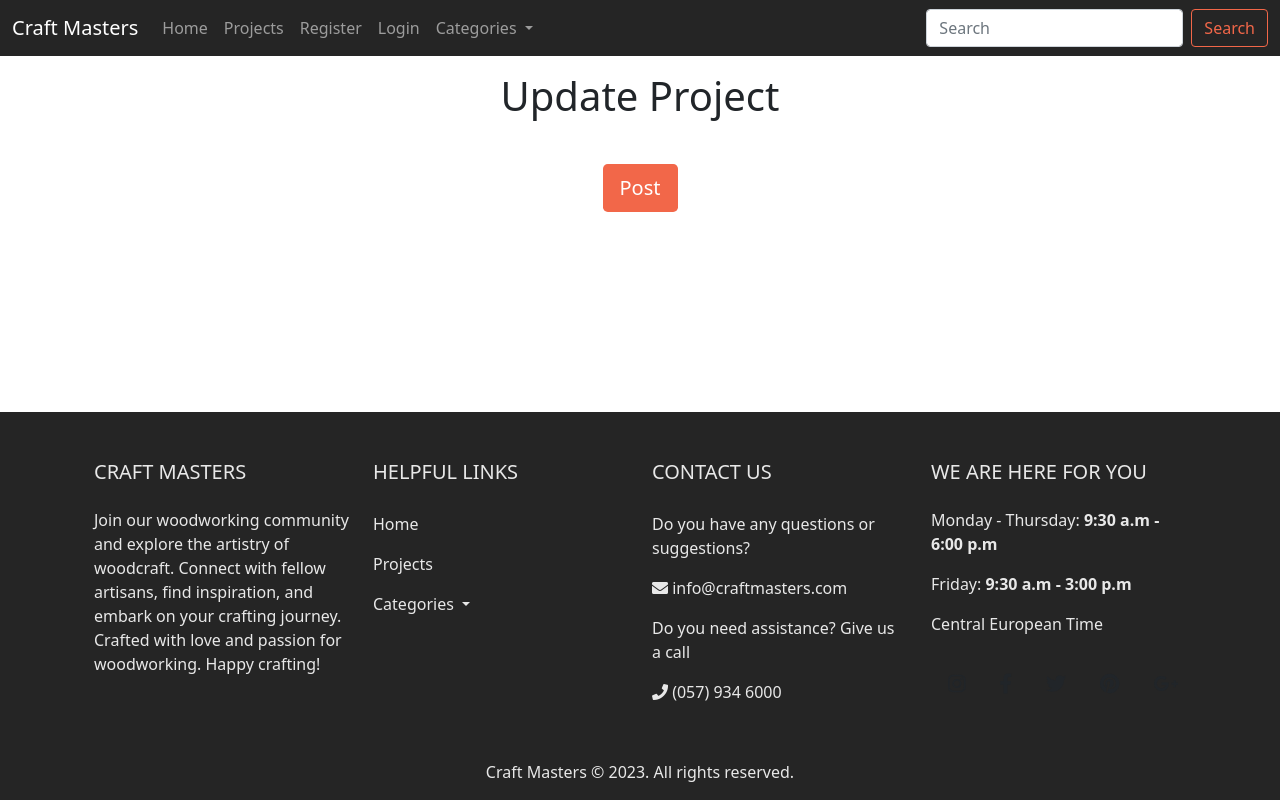
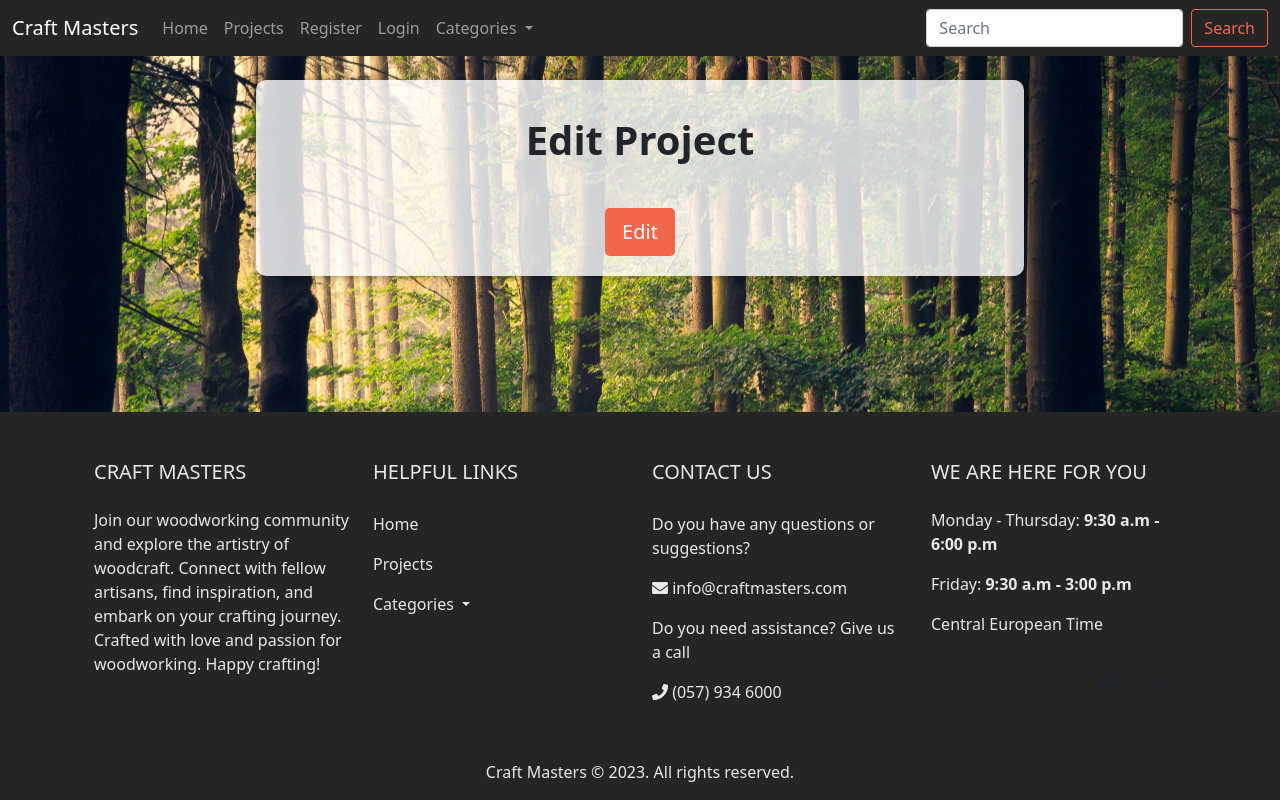
Before and after one commit to MarkD117/craftmasters, a Django app: template templates/update_project.html in a window 1280 px wide. Run offline with Django 3.2, Linux system fonts and the light colour scheme; the template is opened without the code that fills it, so the values that code supplies are empty; some libraries are stand-ins or nearby versions.

Commit message:
Add style for update project form

```diff
--- a/templates/update_project.html
+++ b/templates/update_project.html
@@ -2,18 +2,20 @@
 {% load static %}
 {% block content %}
 {% load crispy_forms_tags %}
-<div class="container">
-    <h1 class="text-center mt-3">Update Project</h1>
+<body class="project-form-bg-img">
+    <div class="container mt-4 auth-bg">
+        <h1 class="text-center mt-3" style="font-weight: 600;">Edit Project</h1>
         <div class="row">
-        <div class="col" style="padding-top: 20px">
-            <form method="POST" enctype="multipart/form-data">
+            <div class="col mx-auto" style="padding-top: 20px">
+                <form method="POST" enctype="multipart/form-data" class="input-style">
                     {% csrf_token %}
                     {{ update_project_form | crispy }}
                     <div class="text-center">
-                    <button type="submit" class="btn signup-btn mt-3 btn-lg">Post</button>
+                        <button type="submit" class="btn signup-btn mt-3 btn-lg">Edit</button>
                     </div>
                 </form>
             </div>
         </div>
     </div>
+    </body>
 {% endblock %}
```
Lines whose indentation alone changed are shown as unchanged.
